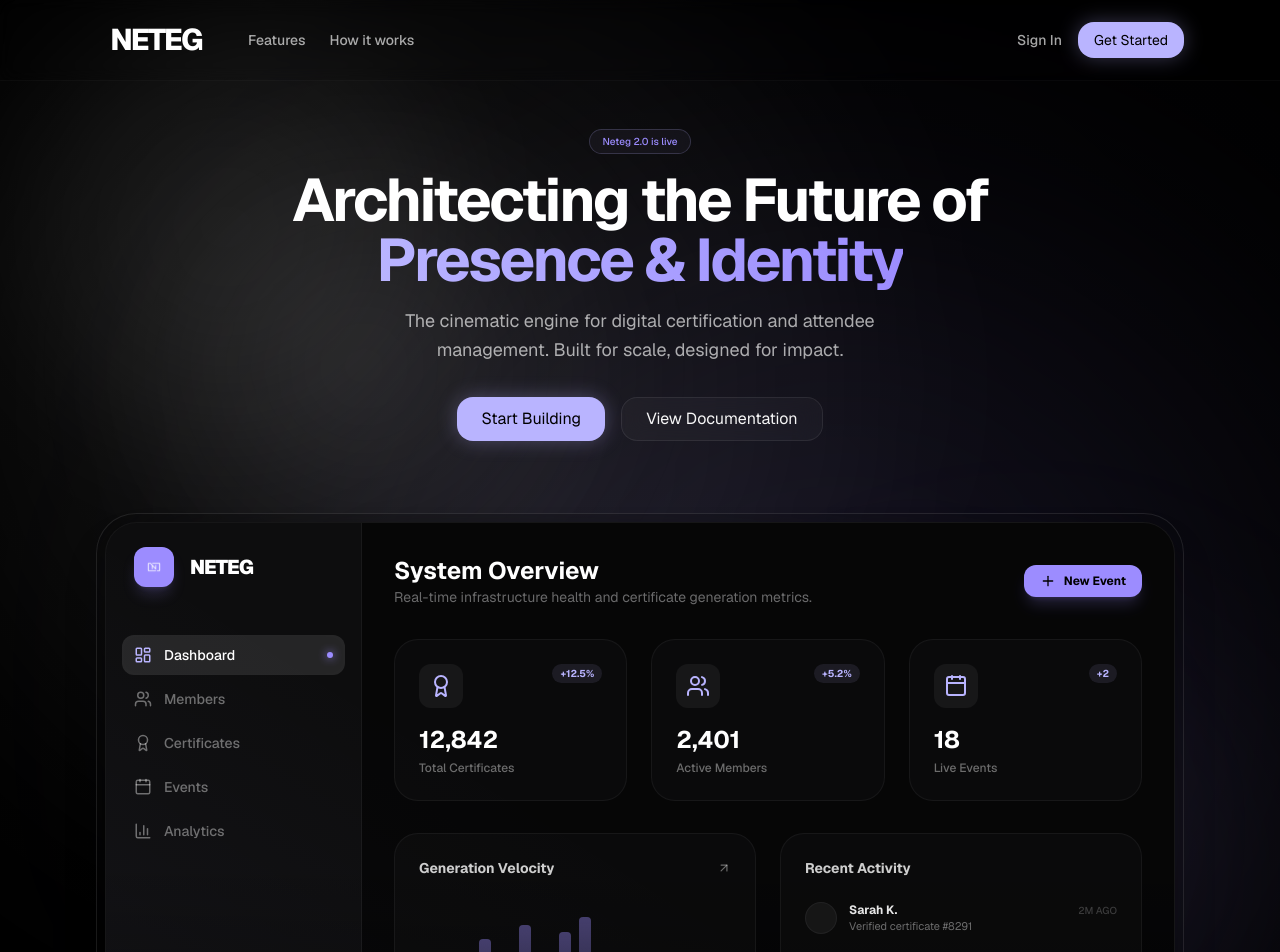
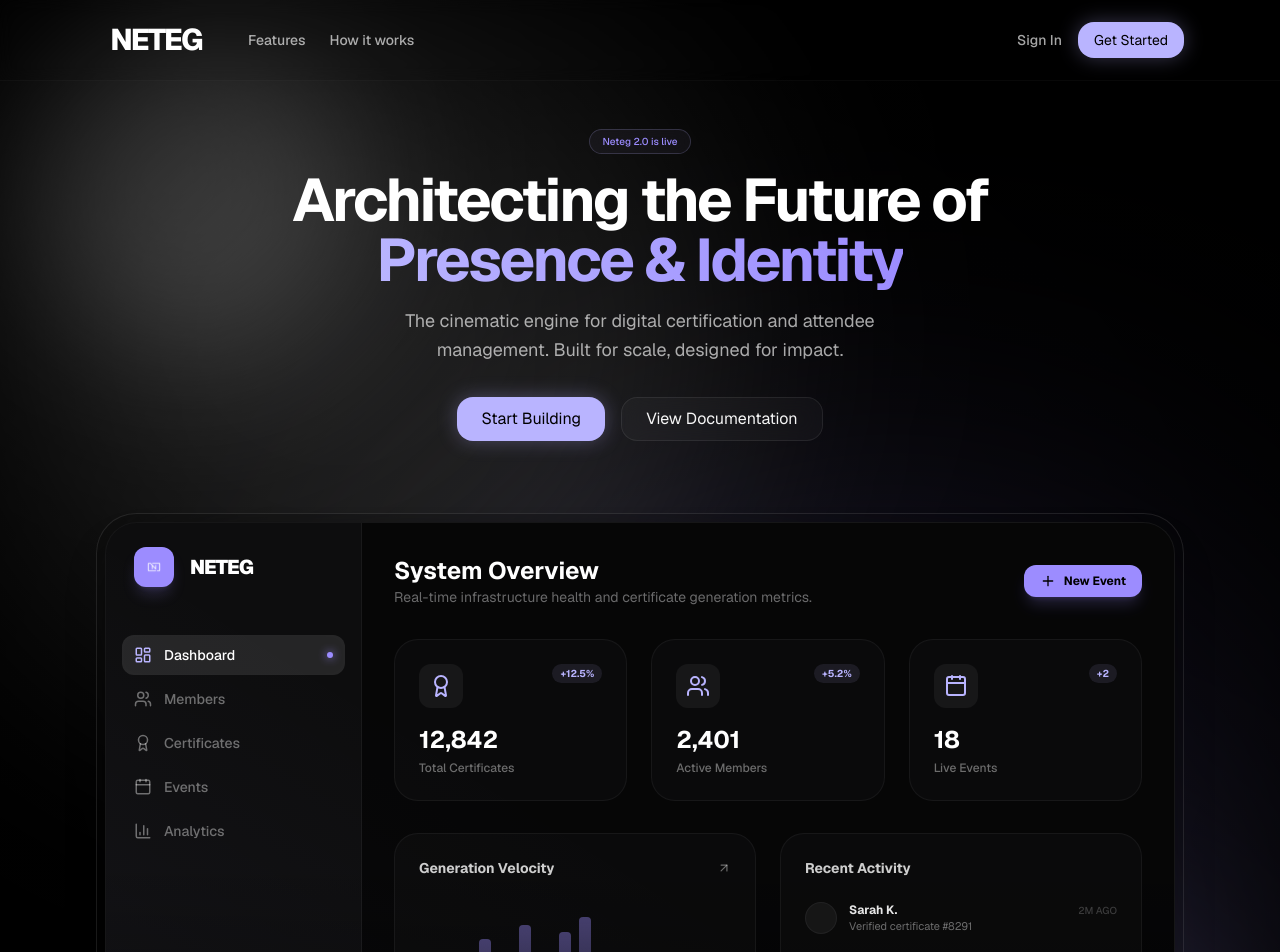
Before and after one commit to PatoCrazy2/neteg, a Next.js app in the folder frontend/: page / in a window 1280 px wide. Shown: the top 952 px of the page. Built offline with nearby package versions, Linux system fonts and the light colour scheme.

Commit message:
chore(hero):background-glow major vibes

```diff
--- a/frontend/src/components/ui/glow-background.tsx
+++ b/frontend/src/components/ui/glow-background.tsx
@@ -4,25 +4,25 @@ export function GlowBackground({ className }: { className?: string }) {
   return (
     <div className={cn("absolute inset-0 z-0 overflow-hidden pointer-events-none select-none bg-black", className)}>
       {/*
-        Upper-left: Concentrated White-Grey Light Sphere
+        Upper-left: High-Intensity White Light
       */}
-      <div className="absolute -left-[5%] -top-[5%] h-[900px] w-[900px] rounded-full bg-white/[0.07] blur-[120px]" />
-      <div className="absolute left-[2%] top-[2%] h-[400px] w-[400px] rounded-full bg-white/[0.1] blur-[80px]" />
+      <div className="absolute -left-[5%] -top-[5%] h-[800px] w-[800px] rounded-full bg-white/[0.15] blur-[120px] mix-blend-screen" />
+      <div className="absolute left-[0%] top-[0%] h-[400px] w-[400px] rounded-full bg-white/[0.2] blur-[80px] mix-blend-screen" />
 
       {/*
-        Lower-right: Concentrated Purple/Violet Light Sphere
+        Lower-right: High-Intensity Purple/Violet Light
       */}
-      <div className="absolute -right-[5%] bottom-[10%] h-[1000px] w-[1000px] rounded-full bg-[#9C8CFF]/[0.12] blur-[150px]" />
-      <div className="absolute right-[0%] bottom-[15%] h-[500px] w-[500px] rounded-full bg-[#B9B4FF]/[0.08] blur-[100px]" />
+      <div className="absolute -right-[5%] -bottom-[5%] h-[900px] w-[900px] rounded-full bg-[#9C8CFF]/[0.2] blur-[150px] mix-blend-screen" />
+      <div className="absolute right-[0%] bottom-[0%] h-[500px] w-[500px] rounded-full bg-[#B9B4FF]/[0.15] blur-[100px] mix-blend-screen" />
 
       {/*
-        Fine radial overlays to emphasize the "sphere" core
+        Core Highlights
       */}
-      <div className="absolute top-[5%] left-[5%] w-[600px] h-[600px] bg-[radial-gradient(circle,rgba(255,255,255,0.1),transparent_70%)] blur-2xl" />
-      <div className="absolute bottom-[15%] right-[5%] w-[600px] h-[600px] bg-[radial-gradient(circle,rgba(156,140,255,0.15),transparent_70%)] blur-2xl" />
+      <div className="absolute top-[2%] left-[2%] w-[300px] h-[300px] bg-white/[0.25] blur-[60px] rounded-full mix-blend-screen" />
+      <div className="absolute bottom-[2%] right-[2%] w-[350px] h-[350px] bg-[#9C8CFF]/[0.3] blur-[70px] rounded-full mix-blend-screen" />
 
-      {/* Subtle vignette */}
-      <div className="absolute inset-0 bg-[radial-gradient(circle_at_center,transparent_0%,rgba(0,0,0,0.5)_100%)]" />
+      {/* Deep Vignette */}
+      <div className="absolute inset-0 bg-[radial-gradient(circle_at_center,transparent_0%,rgba(0,0,0,0.8)_100%)]" />
     </div>
   );
 }
```
